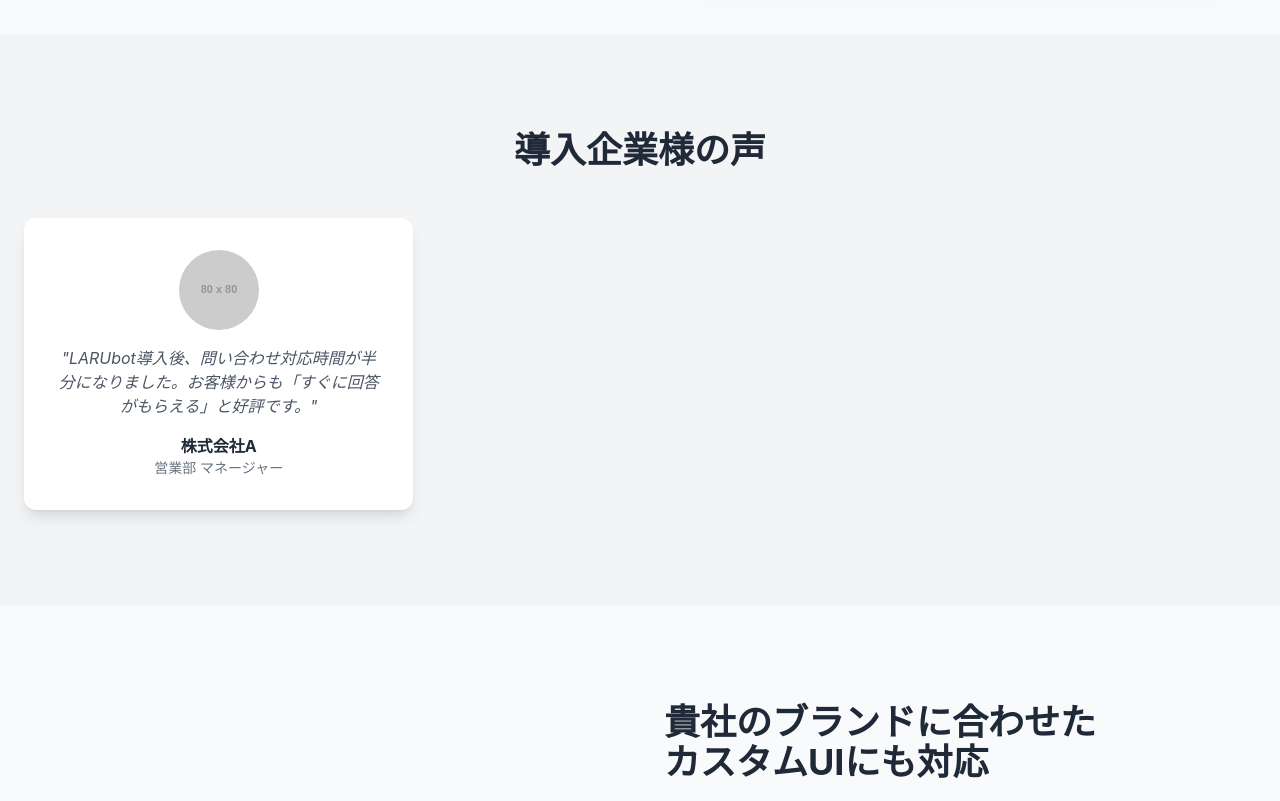
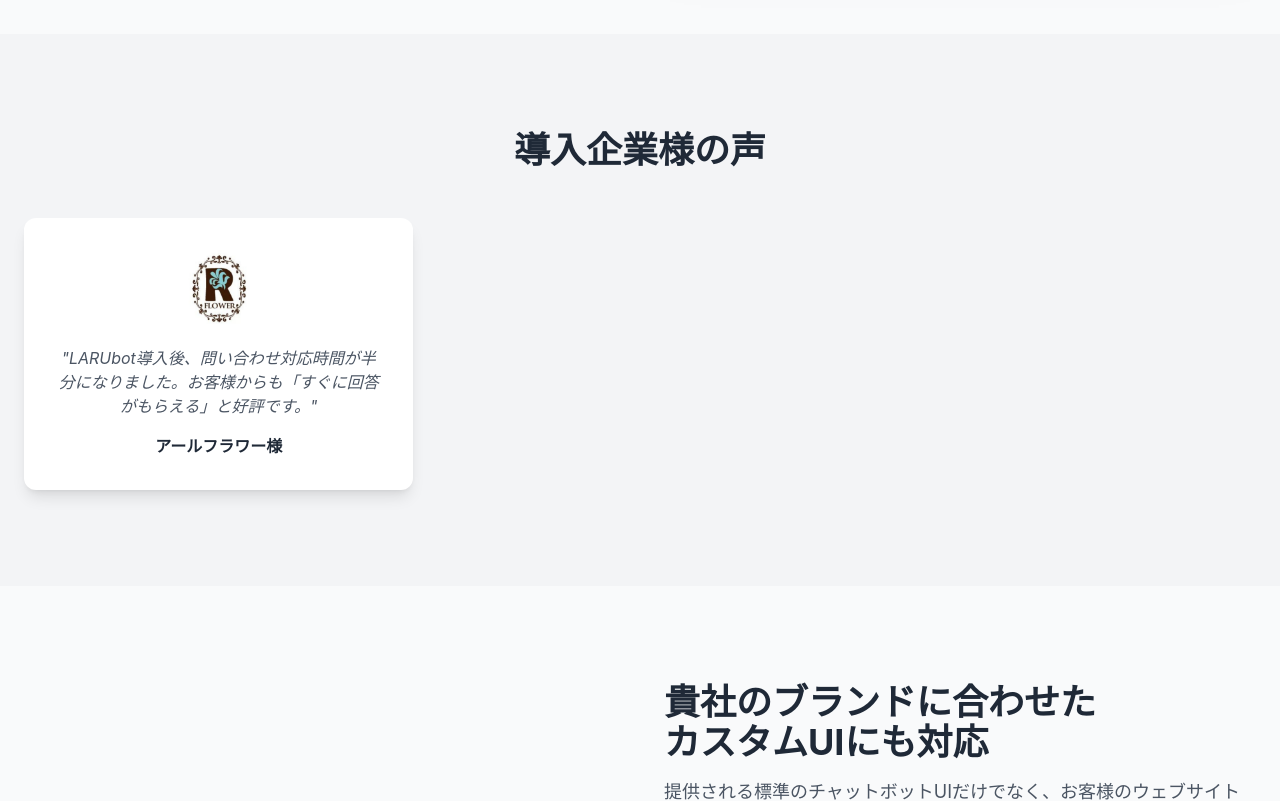
Before and after one commit to takumichatbot/LARUbot_homepage, a Flask app: page / in a window 1280 px wide. Shown: the part 1107-1908 px from the top of the page. Run offline with Flask 3, Linux system fonts and the light colour scheme; grey boxes labelled with a size stand in for pictures from a placeholder-image service; some libraries are stand-ins or nearby versions.

Commit message:
feat: 画像の表示パスを修正し、デプロイに対応

```diff
--- a/templates/index.html
+++ b/templates/index.html
@@ -235,10 +235,10 @@
             <div class="grid grid-cols-1 md:grid-cols-3 gap-8">
                 <!-- 顧客事例1 -->
                 <div class="bg-white p-8 rounded-xl shadow-lg flex flex-col items-center text-center">
-                    <img src="https://placehold.co/80x80/e5e7eb/4b5563?text=Logo" alt="会社ロゴ" class="w-20 h-20 rounded-full mb-4">
+                    <img src="/static/images/Rflowerlogo.PNG" alt="会社ロゴ" class="w-20 h-20 rounded-full mb-4">
                     <p class="text-gray-600 italic mb-4">"LARUbot導入後、問い合わせ対応時間が半分になりました。お客様からも「すぐに回答がもらえる」と好評です。"</p>
-                    <div class="font-bold">株式会社A</div>
-                    <div class="text-sm text-gray-500">営業部 マネージャー</div>
+                    <div class="font-bold">アールフラワー様</div>
+                    <div class="text-sm text-gray-500"></div>
                 </div>
 
             </div>
```
Also changed, not shown: static/images/Rflowerlogo.PNG (added), 2 other files.
